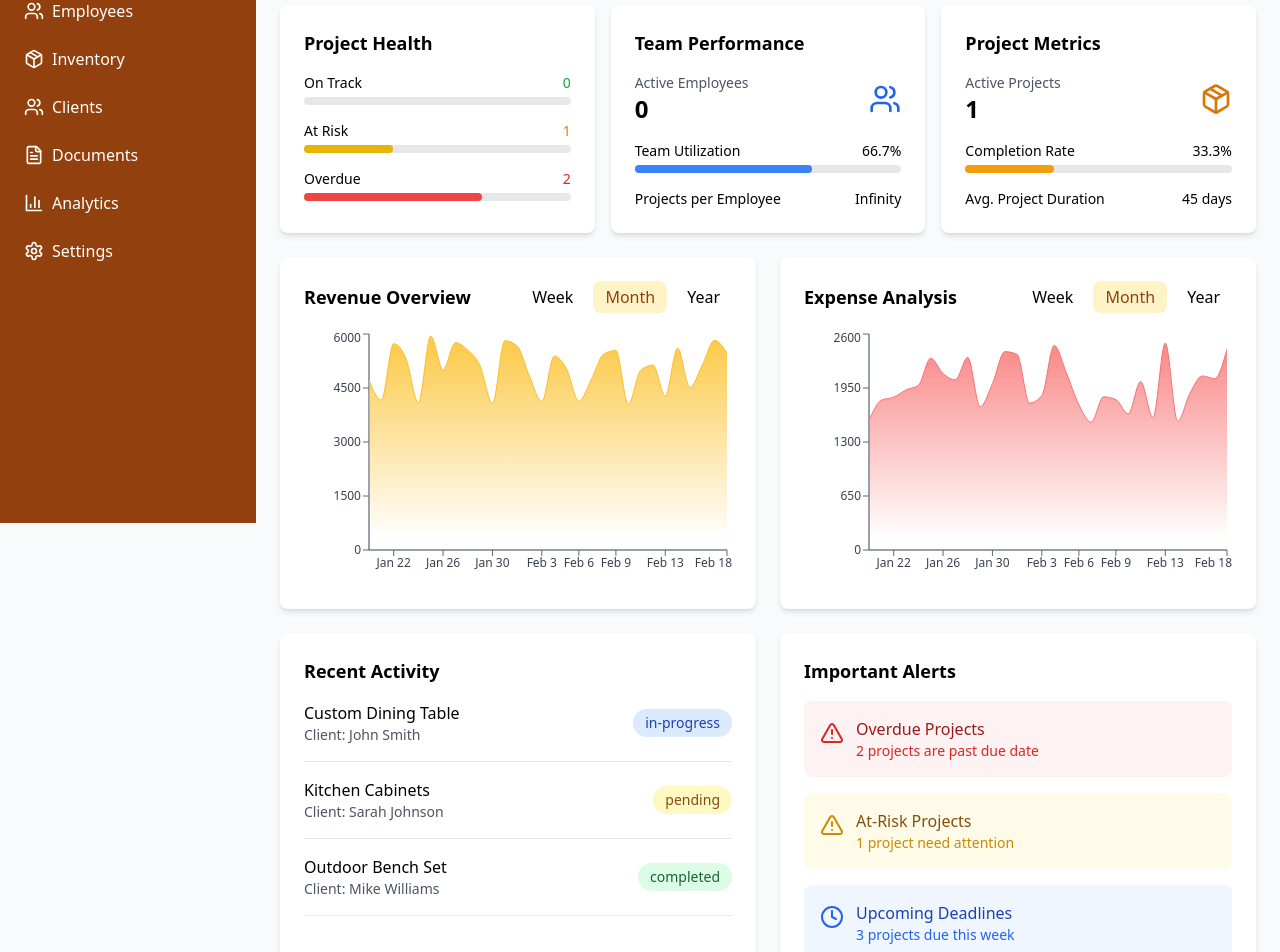
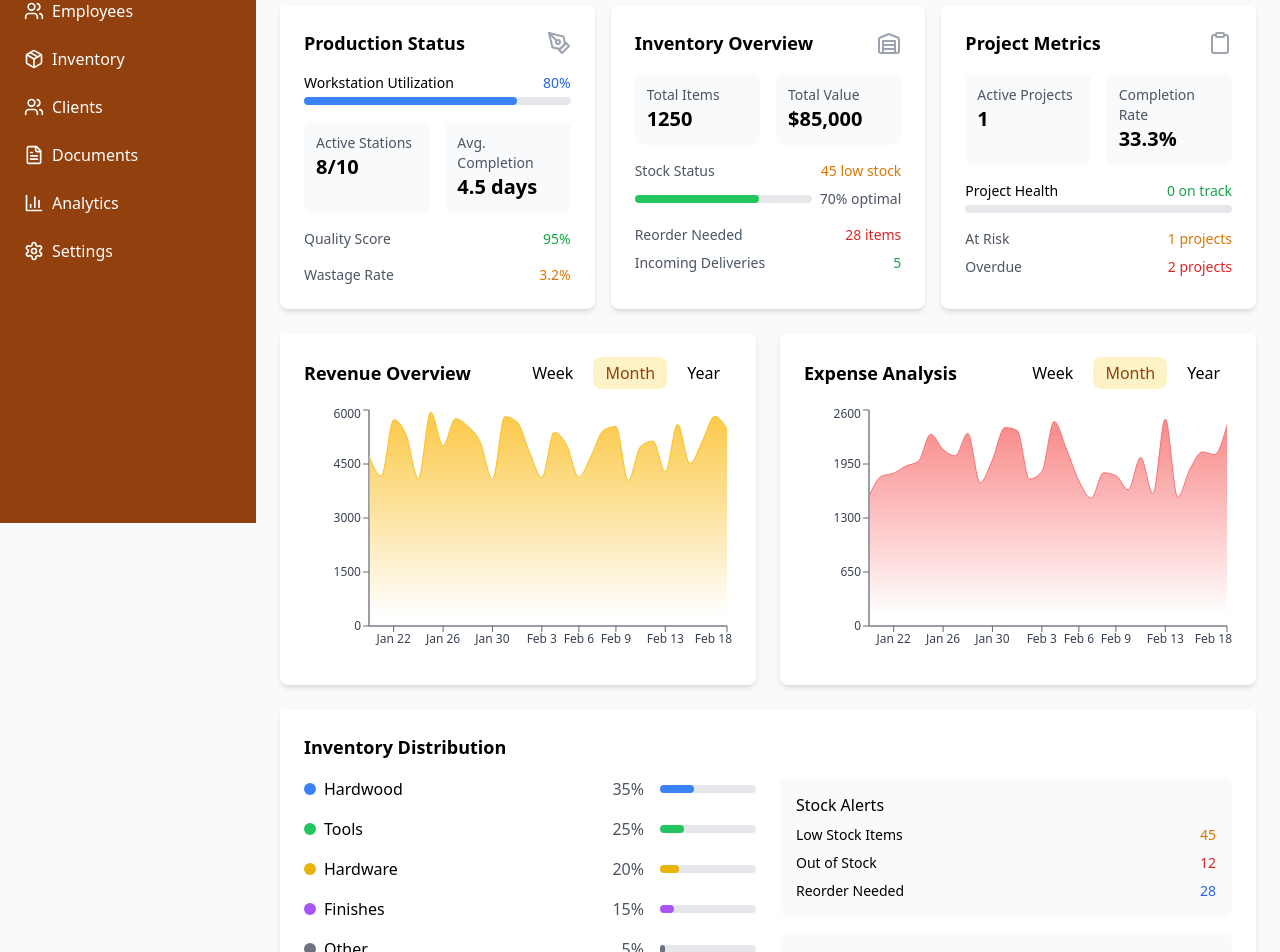
Before and after one commit to Basshackas/woodwork-shop-management-web, a React (Vite) app: page / in a window 1280 px wide. Shown: the part 277-1229 px from the top of the page. Built offline with nearby package versions, Linux system fonts and the light colour scheme.

Commit message:
Update Dashboard.tsx

```diff
--- a/src/components/Dashboard.tsx
+++ b/src/components/Dashboard.tsx
@@ -1,10 +1,9 @@
 import React, { useState } from 'react';
-import { DollarSign, TrendingUp, CreditCard, Users, Calendar, Clock, Package, AlertTriangle, BarChart2, ArrowUpRight, ArrowDownRight, FileText, CheckSquare, UserPlus } from 'lucide-react';
+import { DollarSign, TrendingUp, CreditCard, Users, Calendar, Clock, Package, AlertTriangle, BarChart2, ArrowUpRight, ArrowDownRight, FileText, CheckSquare, UserPlus, PenTool as Tool, Truck, ShoppingBag, Boxes, Clipboard, Hammer, Warehouse, Activity, PieChart } from 'lucide-react';
 import { StatCard } from './ui/StatCard';
 import { SalesChart } from './charts/SalesChart';
 import { ExpenseChart } from './charts/ExpenseChart';
 import { RecentTransactions } from './dashboard/RecentTransactions';
-import { TopEmployees } from './dashboard/TopEmployees';
 import { projects } from '../data/projects';
 import { employees } from '../data/employees';
 import { sales } from '../data/sales';
@@ -12,6 +11,7 @@ import { expenses } from '../data/expenses';
 
 export default function Dashboard() {
   const [timeRange, setTimeRange] = useState<'week' | 'month' | 'year'>('month');
+  const [selectedMetric, setSelectedMetric] = useState<'revenue' | 'projects' | 'inventory'>('revenue');
 
   // Calculate key metrics
   const totalRevenue = sales.reduce((sum, sale) => sum + sale.totalAmount, 0);
@@ -40,6 +40,41 @@ export default function Dashboard() {
     };
   }, { overdue: 0, atRisk: 0, onTrack: 0 });
 
+  // Calculate monthly trends
+  const monthlyData = {
+    revenue: [42000, 38000, 45000, 48000, 52000, 49000],
+    expenses: [31000, 28000, 32000, 35000, 38000, 36000],
+    projects: [4, 3, 5, 6, 5, 4]
+  };
+
+  // Mock inventory metrics
+  const inventoryMetrics = {
+    totalItems: 1250,
+    lowStock: 45,
+    outOfStock: 12,
+    totalValue: 85000,
+    reorderNeeded: 28,
+    incomingDeliveries: 5,
+    topCategories: [
+      { name: 'Hardwood', value: 35 },
+      { name: 'Tools', value: 25 },
+      { name: 'Hardware', value: 20 },
+      { name: 'Finishes', value: 15 },
+      { name: 'Other', value: 5 }
+    ]
+  };
+
+  // Mock production metrics
+  const productionMetrics = {
+    activeWorkstations: 8,
+    totalWorkstations: 10,
+    utilizationRate: 80,
+    avgCompletionTime: 4.5,
+    qualityScore: 95,
+    wastageRate: 3.2,
+    maintenanceNeeded: 2
+  };
+
   return (
     <div className="space-y-6">
       {/* Quick Actions */}
@@ -57,7 +92,7 @@ export default function Dashboard() {
         </div>
       </div>
 
-      {/* Financial Overview */}
+      {/* Quick Stats */}
       <div className="grid grid-cols-1 md:grid-cols-4 gap-4">
         <StatCard
           icon={<DollarSign className="w-8 h-8 text-green-600" />}
@@ -85,15 +120,113 @@ export default function Dashboard() {
         />
       </div>
 
-      {/* Project & Team Metrics */}
+      {/* Production Overview */}
       <div className="grid grid-cols-1 md:grid-cols-3 gap-4">
         <div className="bg-white rounded-lg shadow-md p-6">
-          <h3 className="text-lg font-semibold mb-4">Project Health</h3>
+          <div className="flex items-center justify-between mb-4">
+            <h3 className="text-lg font-semibold">Production Status</h3>
+            <Tool className="w-6 h-6 text-gray-400" />
+          </div>
           <div className="space-y-4">
             <div>
               <div className="flex justify-between text-sm mb-1">
-                <span>On Track</span>
-                <span className="text-green-600">{projectHealth.onTrack}</span>
+                <span>Workstation Utilization</span>
+                <span className="text-blue-600">{productionMetrics.utilizationRate}%</span>
+              </div>
+              <div className="w-full bg-gray-200 rounded-full h-2">
+                <div
+                  className="bg-blue-500 h-2 rounded-full"
+                  style={{ width: `${productionMetrics.utilizationRate}%` }}
+                />
+              </div>
+            </div>
+            <div className="grid grid-cols-2 gap-4">
+              <div className="bg-gray-50 p-3 rounded-lg">
+                <p className="text-sm text-gray-600">Active Stations</p>
+                <p className="text-xl font-bold">{productionMetrics.activeWorkstations}/{productionMetrics.totalWorkstations}</p>
+              </div>
+              <div className="bg-gray-50 p-3 rounded-lg">
+                <p className="text-sm text-gray-600">Avg. Completion</p>
+                <p className="text-xl font-bold">{productionMetrics.avgCompletionTime} days</p>
+              </div>
+            </div>
+            <div className="flex items-center justify-between text-sm">
+              <span className="text-gray-600">Quality Score</span>
+              <span className="text-green-600 font-medium">{productionMetrics.qualityScore}%</span>
+            </div>
+            <div className="flex items-center justify-between text-sm">
+              <span className="text-gray-600">Wastage Rate</span>
+              <span className="text-amber-600 font-medium">{productionMetrics.wastageRate}%</span>
+            </div>
+          </div>
+        </div>
+
+        <div className="bg-white rounded-lg shadow-md p-6">
+          <div className="flex items-center justify-between mb-4">
+            <h3 className="text-lg font-semibold">Inventory Overview</h3>
+            <Warehouse className="w-6 h-6 text-gray-400" />
+          </div>
+          <div className="space-y-4">
+            <div className="grid grid-cols-2 gap-4">
+              <div className="bg-gray-50 p-3 rounded-lg">
+                <p className="text-sm text-gray-600">Total Items</p>
+                <p className="text-xl font-bold">{inventoryMetrics.totalItems}</p>
+              </div>
+              <div className="bg-gray-50 p-3 rounded-lg">
+                <p className="text-sm text-gray-600">Total Value</p>
+                <p className="text-xl font-bold">${inventoryMetrics.totalValue.toLocaleString()}</p>
+              </div>
+            </div>
+            <div>
+              <div className="flex justify-between text-sm mb-2">
+                <span className="text-gray-600">Stock Status</span>
+                <span className="text-amber-600 font-medium">
+                  {inventoryMetrics.lowStock} low stock
+                </span>
+              </div>
+              <div className="flex items-center gap-2 text-sm">
+                <div className="flex-1 bg-gray-200 rounded-full h-2">
+                  <div
+                    className="bg-green-500 h-2 rounded-full"
+                    style={{ width: '70%' }}
+                  />
+                </div>
+                <span className="text-gray-600">70% optimal</span>
+              </div>
+            </div>
+            <div className="space-y-2">
+              <div className="flex justify-between text-sm">
+                <span className="text-gray-600">Reorder Needed</span>
+                <span className="text-red-600 font-medium">{inventoryMetrics.reorderNeeded} items</span>
+              </div>
+              <div className="flex justify-between text-sm">
+                <span className="text-gray-600">Incoming Deliveries</span>
+                <span className="text-green-600 font-medium">{inventoryMetrics.incomingDeliveries}</span>
+              </div>
+            </div>
+          </div>
+        </div>
+
+        <div className="bg-white rounded-lg shadow-md p-6">
+          <div className="flex items-center justify-between mb-4">
+            <h3 className="text-lg font-semibold">Project Metrics</h3>
+            <Clipboard className="w-6 h-6 text-gray-400" />
+          </div>
+          <div className="space-y-4">
+            <div className="grid grid-cols-2 gap-4">
+              <div className="bg-gray-50 p-3 rounded-lg">
+                <p className="text-sm text-gray-600">Active Projects</p>
+                <p className="text-xl font-bold">{activeProjects}</p>
+              </div>
+              <div className="bg-gray-50 p-3 rounded-lg">
+                <p className="text-sm text-gray-600">Completion Rate</p>
+                <p className="text-xl font-bold">{projectCompletionRate.toFixed(1)}%</p>
+              </div>
+            </div>
+            <div>
+              <div className="flex justify-between text-sm mb-1">
+                <span>Project Health</span>
+                <span className="text-green-600">{projectHealth.onTrack} on track</span>
               </div>
               <div className="w-full bg-gray-200 rounded-full h-2">
                 <div
@@ -102,87 +235,15 @@ export default function Dashboard() {
                 />
               </div>
             </div>
-            <div>
-              <div className="flex justify-between text-sm mb-1">
-                <span>At Risk</span>
-                <span className="text-yellow-600">{projectHealth.atRisk}</span>
-              </div>
-              <div className="w-full bg-gray-200 rounded-full h-2">
-                <div
-                  className="bg-yellow-500 h-2 rounded-full"
-                  style={{ width: `${(projectHealth.atRisk / projects.length) * 100}%` }}
-                />
-              </div>
-            </div>
-            <div>
-              <div className="flex justify-between text-sm mb-1">
-                <span>Overdue</span>
-                <span className="text-red-600">{projectHealth.overdue}</span>
-              </div>
-              <div className="w-full bg-gray-200 rounded-full h-2">
-                <div
-                  className="bg-red-500 h-2 rounded-full"
-                  style={{ width: `${(projectHealth.overdue / projects.length) * 100}%` }}
-                />
-              </div>
-            </div>
-          </div>
-        </div>
-
-        <div className="bg-white rounded-lg shadow-md p-6">
-          <h3 className="text-lg font-semibold mb-4">Team Performance</h3>
-          <div className="space-y-4">
-            <div className="flex items-center justify-between">
-              <div>
-                <p className="text-sm text-gray-600">Active Employees</p>
-                <p className="text-2xl font-bold">{activeEmployees}</p>
-              </div>
-              <Users className="w-8 h-8 text-blue-600" />
-            </div>
-            <div>
-              <div className="flex justify-between text-sm mb-1">
-                <span>Team Utilization</span>
-                <span>{utilization.toFixed(1)}%</span>
-              </div>
-              <div className="w-full bg-gray-200 rounded-full h-2">
-                <div
-                  className="bg-blue-500 h-2 rounded-full"
-                  style={{ width: `${utilization}%` }}
-                />
-              </div>
+            <div className="space-y-2">
+              <div className="flex justify-between text-sm">
+                <span className="text-gray-600">At Risk</span>
+                <span className="text-amber-600 font-medium">{projectHealth.atRisk} projects</span>
               </div>
               <div className="flex justify-between text-sm">
-              <span>Projects per Employee</span>
-              <span>{(activeProjects / activeEmployees).toFixed(1)}</span>
+                <span className="text-gray-600">Overdue</span>
+                <span className="text-red-600 font-medium">{projectHealth.overdue} projects</span>
               </div>
-          </div>
-        </div>
-
-        <div className="bg-white rounded-lg shadow-md p-6">
-          <h3 className="text-lg font-semibold mb-4">Project Metrics</h3>
-          <div className="space-y-4">
-            <div className="flex items-center justify-between">
-              <div>
-                <p className="text-sm text-gray-600">Active Projects</p>
-                <p className="text-2xl font-bold">{activeProjects}</p>
-              </div>
-              <Package className="w-8 h-8 text-amber-600" />
-            </div>
-            <div>
-              <div className="flex justify-between text-sm mb-1">
-                <span>Completion Rate</span>
-                <span>{projectCompletionRate.toFixed(1)}%</span>
-              </div>
-              <div className="w-full bg-gray-200 rounded-full h-2">
-                <div
-                  className="bg-amber-500 h-2 rounded-full"
-                  style={{ width: `${projectCompletionRate}%` }}
-                />
-              </div>
-            </div>
-            <div className="flex justify-between text-sm">
-              <span>Avg. Project Duration</span>
-              <span>45 days</span>
             </div>
           </div>
         </div>
@@ -260,6 +321,76 @@ export default function Dashboard() {
         </div>
       </div>
 
+      {/* Inventory Distribution */}
+      <div className="bg-white rounded-lg shadow-md p-6">
+        <h2 className="text-lg font-semibold mb-4">Inventory Distribution</h2>
+        <div className="grid grid-cols-1 md:grid-cols-2 gap-6">
+          <div className="space-y-4">
+            {inventoryMetrics.topCategories.map(category => (
+              <div key={category.name} className="flex items-center justify-between">
+                <div className="flex items-center gap-2">
+                  <div className={`w-3 h-3 rounded-full ${
+                    category.name === 'Hardwood' ? 'bg-blue-500' :
+                    category.name === 'Tools' ? 'bg-green-500' :
+                    category.name === 'Hardware' ? 'bg-yellow-500' :
+                    category.name === 'Finishes' ? 'bg-purple-500' :
+                    'bg-gray-500'
+                  }`} />
+                  <span>{category.name}</span>
+                </div>
+                <div className="flex items-center gap-4">
+                  <span className="text-gray-600">{category.value}%</span>
+                  <div className="w-24 bg-gray-200 rounded-full h-2">
+                    <div
+                      className={`h-2 rounded-full ${
+                        category.name === 'Hardwood' ? 'bg-blue-500' :
+                        category.name === 'Tools' ? 'bg-green-500' :
+                        category.name === 'Hardware' ? 'bg-yellow-500' :
+                        category.name === 'Finishes' ? 'bg-purple-500' :
+                        'bg-gray-500'
+                      }`}
+                      style={{ width: `${category.value}%` }}
+                    />
+                  </div>
+                </div>
+              </div>
+            ))}
+          </div>
+          <div className="space-y-4">
+            <div className="bg-gray-50 p-4 rounded-lg">
+              <h3 className="font-medium mb-2">Stock Alerts</h3>
+              <div className="space-y-2">
+                <div className="flex justify-between text-sm">
+                  <span>Low Stock Items</span>
+                  <span className="text-amber-600 font-medium">{inventoryMetrics.lowStock}</span>
+                </div>
+                <div className="flex justify-between text-sm">
+                  <span>Out of Stock</span>
+                  <span className="text-red-600 font-medium">{inventoryMetrics.outOfStock}</span>
+                </div>
+                <div className="flex justify-between text-sm">
+                  <span>Reorder Needed</span>
+                  <span className="text-blue-600 font-medium">{inventoryMetrics.reorderNeeded}</span>
+                </div>
+              </div>
+            </div>
+            <div className="bg-gray-50 p-4 rounded-lg">
+              <h3 className="font-medium mb-2">Incoming Deliveries</h3>
+              <div className="space-y-2">
+                <div className="flex items-center gap-2">
+                  <Truck className="w-4 h-4 text-gray-400" />
+                  <span className="text-sm">{inventoryMetrics.incomingDeliveries} deliveries scheduled</span>
+                </div>
+                <div className="flex items-center gap-2">
+                  <Calendar className="w-4 h-4 text-gray-400" />
+                  <span className="text-sm">Next delivery: Tomorrow</span>
+                </div>
+              </div>
+            </div>
+          </div>
+        </div>
+      </div>
+
       {/* Recent Activity & Alerts */}
       <div className="grid grid-cols-1 lg:grid-cols-2 gap-6">
         <div className="bg-white rounded-lg shadow-md p-6">
@@ -297,32 +428,34 @@ export default function Dashboard() {
                 </div>
               </div>
             )}
-            {projectHealth.atRisk > 0 && (
+            {inventoryMetrics.lowStock > 0 && (
               <div className="flex items-start gap-3 bg-yellow-50 p-4 rounded-lg">
-                <AlertTriangle className="w-6 h-6 text-yellow-600 mt-1" />
+                <Boxes className="w-6 h-6 text-yellow-600 mt-1" />
                 <div>
-                  <p className="font-medium text-yellow-800">At-Risk Projects</p>
+                  <p className="font-medium text-yellow-800">Low Stock Alert</p>
                   <p className="text-sm text-yellow-600">
-                    {projectHealth.atRisk} {projectHealth.atRisk === 1 ? 'project' : 'projects'} need attention
+                    {inventoryMetrics.lowStock} items are running low
                   </p>
                 </div>
               </div>
             )}
+            {productionMetrics.maintenanceNeeded > 0 && (
               <div className="flex items-start gap-3 bg-blue-50 p-4 rounded-lg">
-              <Clock className="w-6 h-6 text-blue-600 mt-1" />
+                <Tool className="w-6 h-6 text-blue-600 mt-1" />
                 <div>
-                <p className="font-medium text-blue-800">Upcoming Deadlines</p>
+                  <p className="font-medium text-blue-800">Maintenance Required</p>
                   <p className="text-sm text-blue-600">
-                  3 projects due this week
+                    {productionMetrics.maintenanceNeeded} machines need maintenance
                   </p>
                 </div>
               </div>
+            )}
             <div className="flex items-start gap-3 bg-green-50 p-4 rounded-lg">
               <CheckSquare className="w-6 h-6 text-green-600 mt-1" />
               <div>
-                <p className="font-medium text-green-800">Recent Completions</p>
+                <p className="font-medium text-green-800">Quality Check</p>
                 <p className="text-sm text-green-600">
-                  2 projects completed this week
+                  All quality metrics are within acceptable ranges
                 </p>
               </div>
             </div>
@@ -330,10 +463,9 @@ export default function Dashboard() {
         </div>
       </div>
 
-      {/* Recent Transactions & Top Employees */}
-      <div className="grid grid-cols-1 lg:grid-cols-2 gap-6">
+      {/* Recent Transactions */}
+      <div className="bg-white rounded-lg shadow-md p-6">
         <RecentTransactions />
-        <TopEmployees />
       </div>
     </div>
   );
```
Lines whose indentation alone changed are shown as unchanged.
